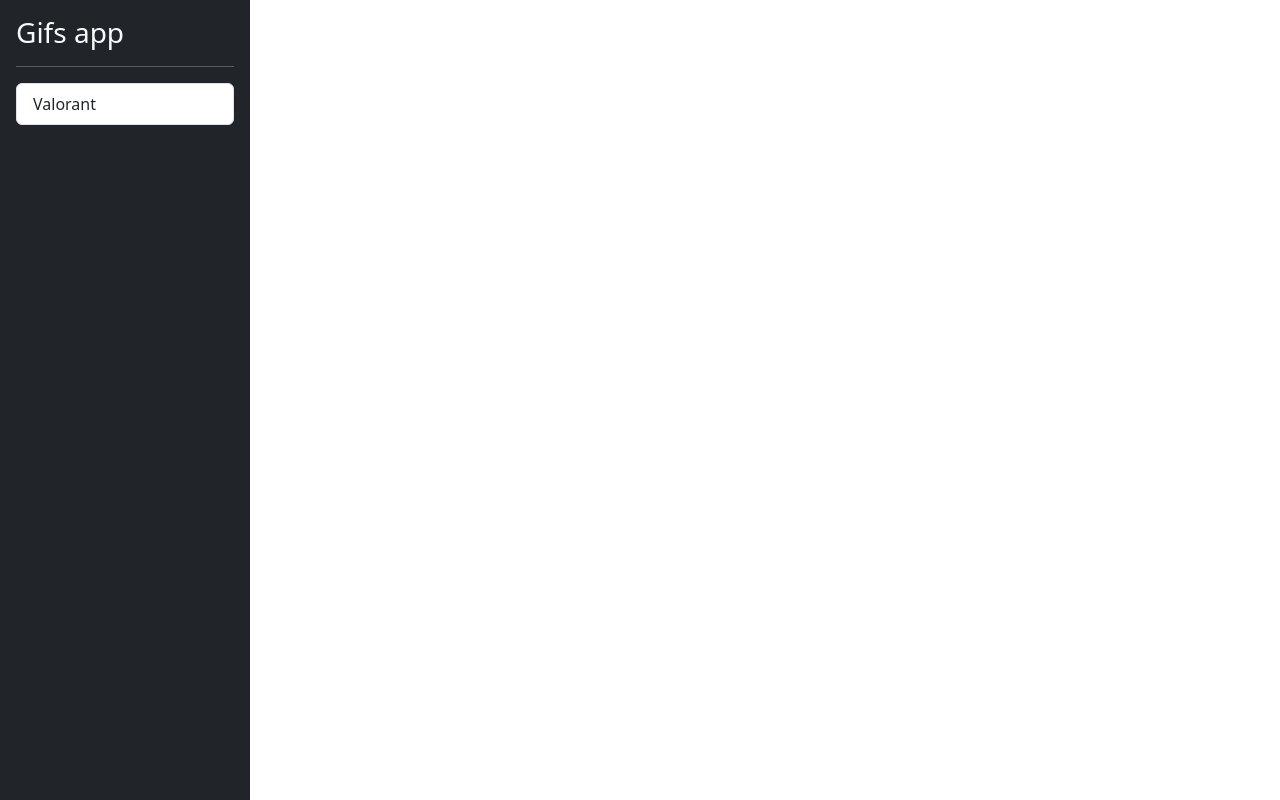
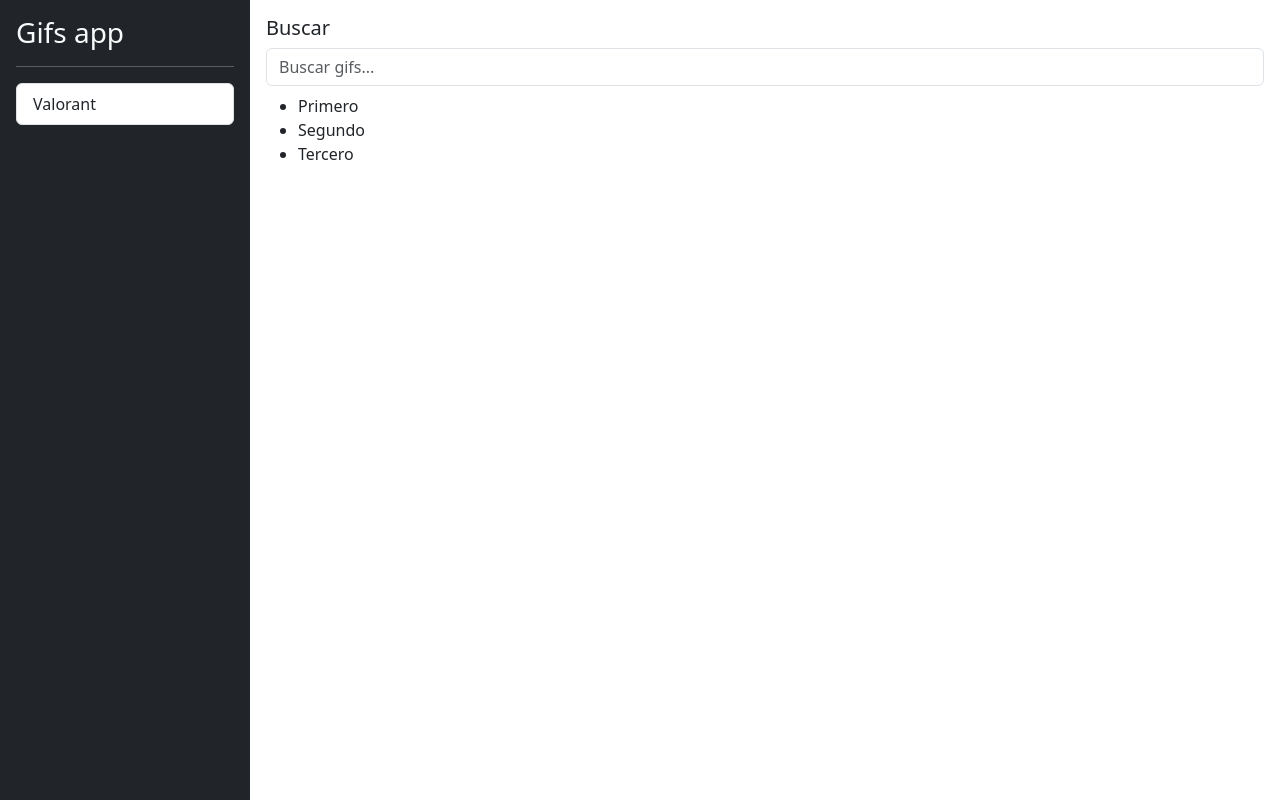
Before and after one commit to RicDev116/03-gift-app, an Angular app: page / in a window 1280 px wide. Built offline with nearby package versions, Linux system fonts and the light colour scheme.

Commit message:
diseño del gifs components

```diff
--- a/src/app/app.component.html
+++ b/src/app/app.component.html
@@ -6,5 +6,6 @@
   <shared-sidebar></shared-sidebar>
 
    <!-- HOME PAGE -->
+   <gifs-home-page class="flex-fill"></gifs-home-page>
 
 </div>
--- a/src/app/app.component.ts
+++ b/src/app/app.component.ts
@@ -2,13 +2,14 @@ import { Component } from '@angular/core';
 import { CommonModule } from '@angular/common';
 import { RouterOutlet } from '@angular/router';
 import { SharedModule } from './shared/shared.module';
+import { GifsModule } from './gifs/gifs.module';
 
 @Component({
     selector: 'app-root',
     standalone: true,
     templateUrl: './app.component.html',
     styleUrl: './app.component.css',
-    imports: [CommonModule, RouterOutlet, SharedModule]
+    imports: [CommonModule, RouterOutlet, SharedModule,GifsModule]
 })
 export class AppComponent {
   title = 'gift-app';
--- /dev/null
+++ b/src/app/gifs/components/search-box/search-box.component.ts
@@ -0,0 +1,17 @@
+import { Component} from '@angular/core';
+
+@Component({
+  selector: 'gifs-search-box',
+  template: `
+    <h5>Buscar</h5>
+    <input
+      type="text"
+      class="form-control"
+      placeholder="Buscar gifs..."
+    >
+  `
+})
+
+export class SearchBoxComponent{
+  constructor(){}
+}
--- /dev/null
+++ b/src/app/gifs/pages/home/home-page.component.html
@@ -0,0 +1,15 @@
+
+<div class="row p-3">
+  <div class="col-12">
+    <!-- busqueda -->
+    <gifs-search-box></gifs-search-box>
+  </div>
+  <div class="col-12 pt-2">
+    <!-- crad-list -->
+    <ul>
+      <li>Primero</li>
+      <li>Segundo</li>
+      <li>Tercero</li>
+    </ul>
+  </div>
+</div>
--- /dev/null
+++ b/src/app/gifs/pages/home/home.component.ts
@@ -0,0 +1,8 @@
+import { ChangeDetectionStrategy, Component } from '@angular/core';
+
+@Component({
+  selector: 'gifs-home-page',
+  templateUrl: './home-page.component.html',
+  changeDetection: ChangeDetectionStrategy.OnPush,
+})
+export class HomePageComponent { }
```
Also changed, not shown: src/app/gifs/gifs.module.ts (+9 -1 lines).
